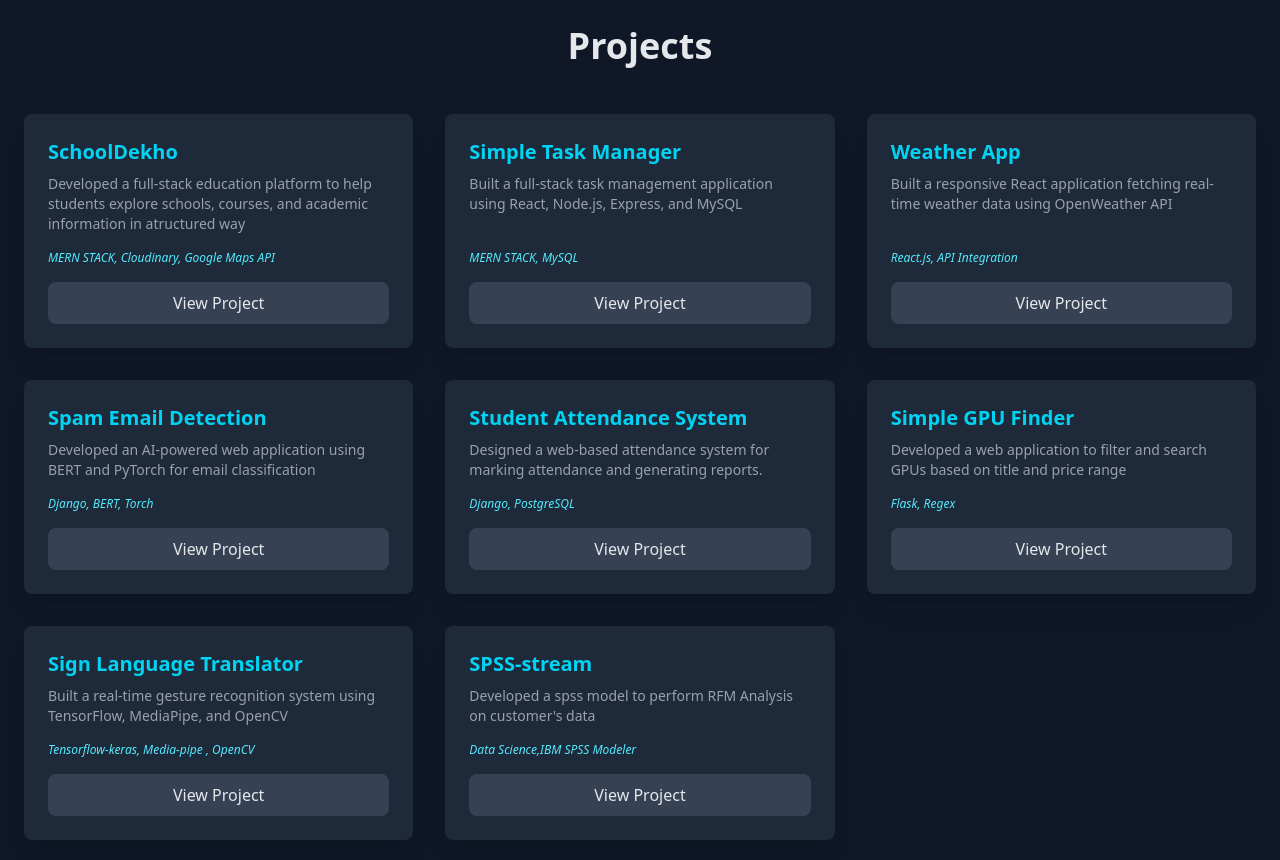
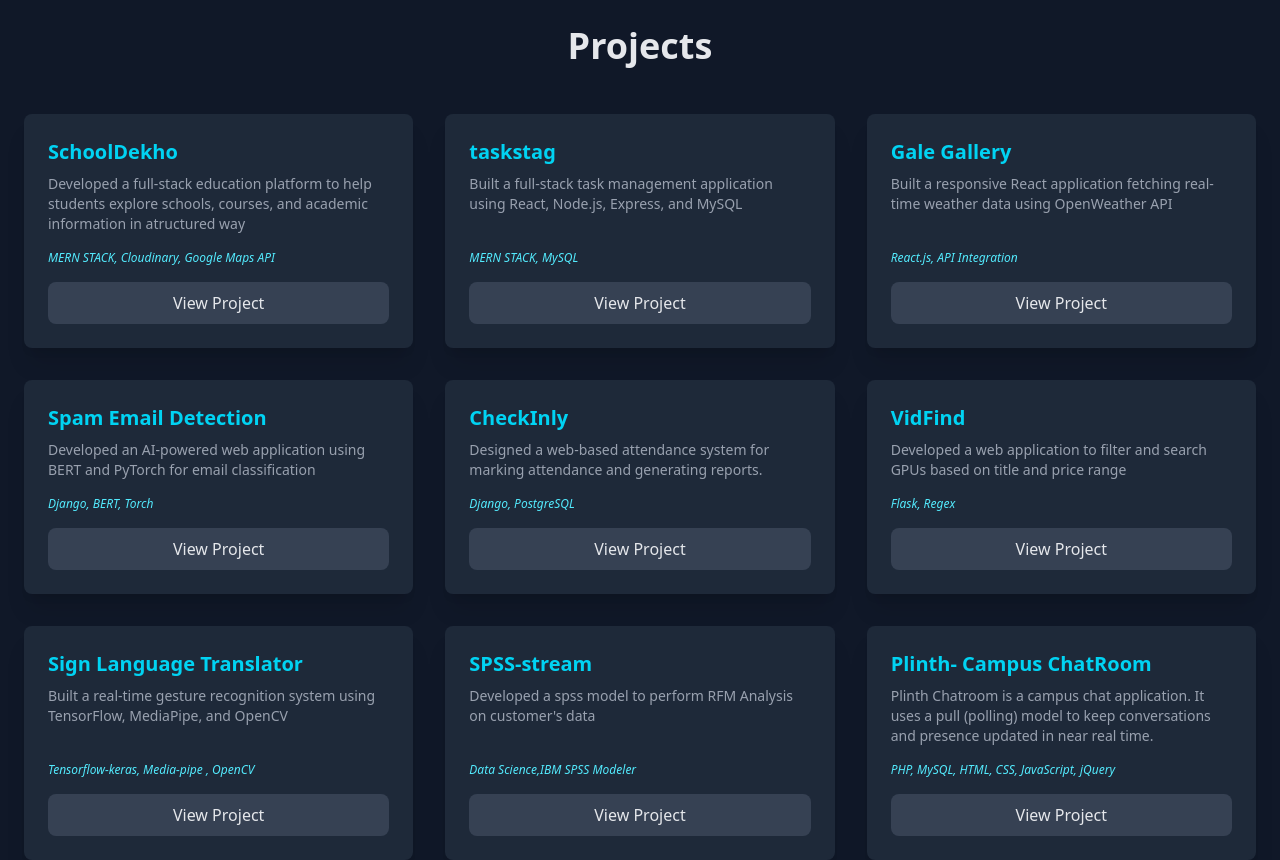
Before and after one commit to Ankit-euphemism/community-portfolio, a React (Vite) app: page / in a window 1280 px wide. Shown: the part 2360-3220 px from the top of the page. Built offline with nearby package versions, Linux system fonts and the light colour scheme.

Commit message:
feat: update project titles and add new project "Plinth- Campus ChatRoom" in App.jsx

```diff
--- a/src/App.jsx
+++ b/src/App.jsx
@@ -71,14 +71,14 @@ const portfolioData = {
       link: "https://github.com/Ankit-euphemism/SchoolDekho",
     },
     {
-      title: "Simple Task Manager",
+      title: "taskstag",
       tech: "MERN STACK, MySQL",
       description:
         " Built a full-stack task management application using React, Node.js, Express, and MySQL",
       link: "https://github.com/Ankit-euphemism/Simple-Task-Manager",
     },
     {
-      title: "Weather App",
+      title: "Gale Gallery",
       tech: "React.js, API Integration",
       description:
         "Built a responsive React application fetching real-time weather data using OpenWeather API",
@@ -92,14 +92,14 @@ const portfolioData = {
       link: "https://github.com/Ankit-euphemism/Spam_email_detection",
     },
     {
-      title: "Student Attendance System",
+      title: "CheckInly",
       tech: "Django, PostgreSQL",
       description:
         "Designed a web-based attendance system for marking attendance and generating reports.",
       link: "https://github.com/Ankit-euphemism/Student-Management-System",
     },
     {
-      title: "Simple GPU Finder",
+      title: "VidFind",
       tech: "Flask, Regex",
       description:
         " Developed a web application to filter and search GPUs based on title and price range",
@@ -126,6 +126,13 @@ const portfolioData = {
         "Developed a spss model to perform RFM Analysis on customer's data",
       link: "https://github.com/DS-techies/SPSS-stream",
     },
+    {
+      title: "Plinth- Campus ChatRoom",
+      tech: "PHP, MySQL, HTML, CSS, JavaScript, jQuery",
+      description:
+        "Plinth Chatroom is a campus chat application. It uses a pull (polling) model to keep conversations and presence updated in near real time.",
+      link: "https://github.com/Ankit-euphemism/Plinth",
+    }
   ],
   certificates: [
     "Data Concepts",
@@ -155,7 +162,6 @@ const portfolioData = {
       "PostgreSQL",
       "MongoDB",
       "SQLite",
-      "Firebase Realtime Database",
     ],
     DeveloperTools: [
       "Git",
```
